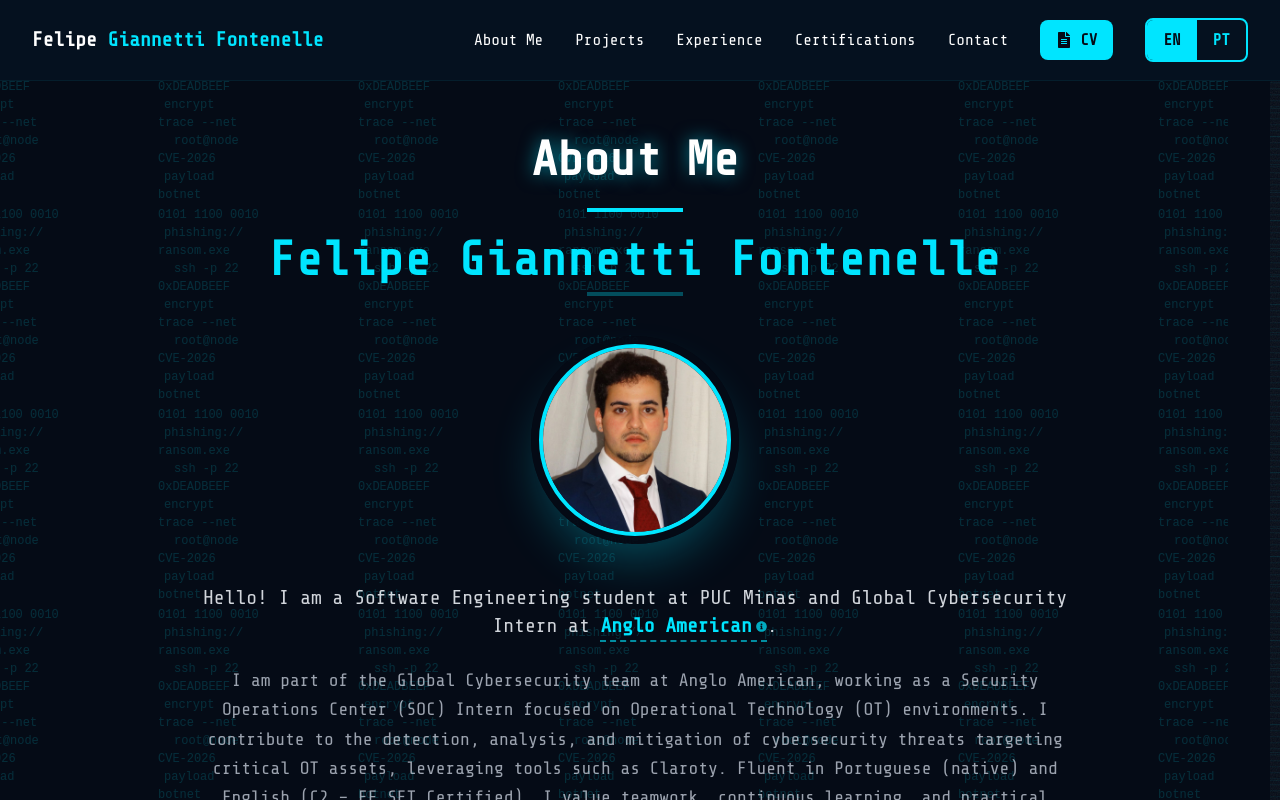
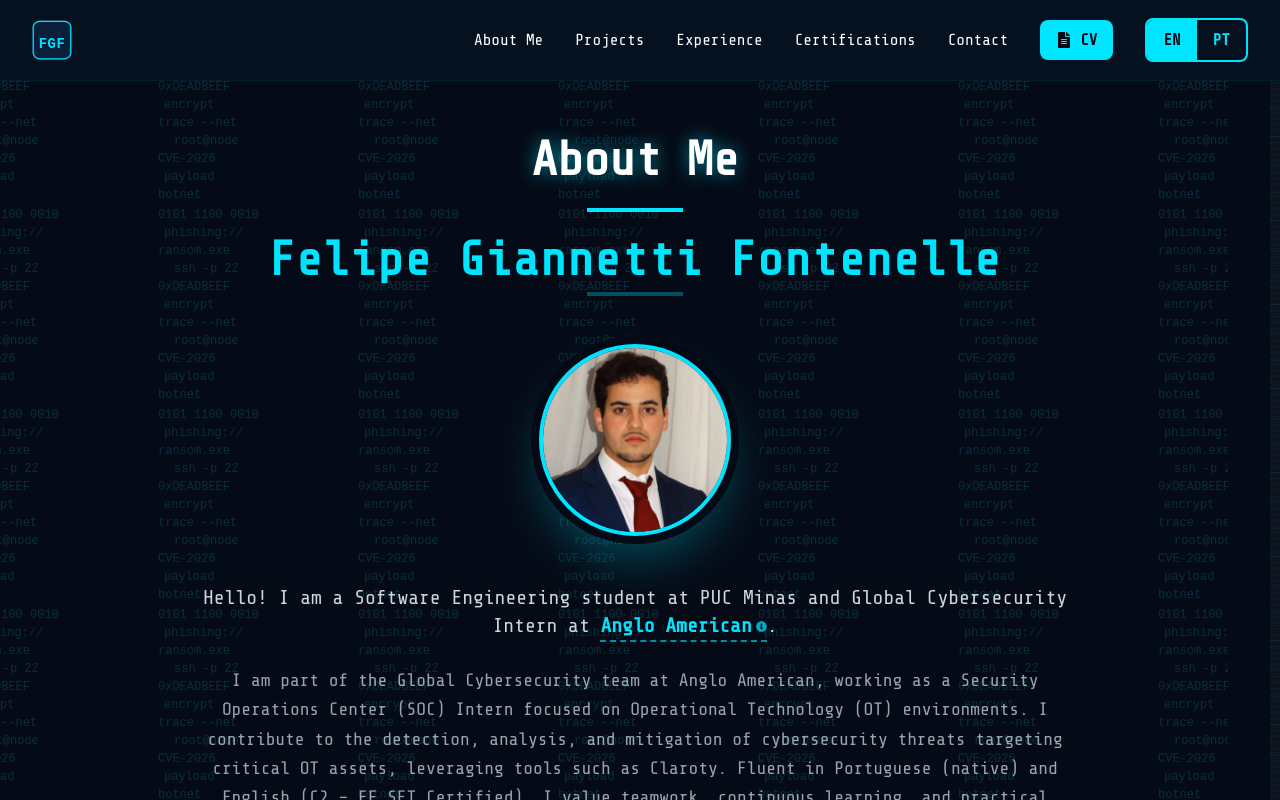
Before and after one commit to felipegiannetti/portfolio-felipe-giannetti-fontenelle, a React (Vite) app: page / in a window 1280 px wide. Built offline with nearby package versions, Linux system fonts and the light colour scheme.

Commit message:
feat: logo feature

```diff
--- a/src/components/Contact.jsx
+++ b/src/components/Contact.jsx
@@ -11,6 +11,11 @@ const Contact = ({ language = 'pt' }) => {
   });
   const [status, setStatus] = useState({ type: '', message: '' });
   const [isSubmitting, setIsSubmitting] = useState(false);
+
+  const showStatus = (type, message) => {
+    setStatus({ type, message });
+    setTimeout(() => setStatus({ type: '', message: '' }), 15000);
+  };
 
   const socialLinks = [
     {
@@ -63,22 +68,22 @@ const Contact = ({ language = 'pt' }) => {
       .sendForm(SERVICE_ID, TEMPLATE_ID, form.current, PUBLIC_KEY)
       .then(
         () => {
-          setStatus({
-            type: 'success',
-            message: language === 'en'
+          showStatus(
+            'success',
+            language === 'en'
               ? 'Message sent successfully! I will get back to you soon.'
-              : 'Mensagem enviada com sucesso! Retornarei em breve.',
-          });
+              : 'Mensagem enviada com sucesso! Retornarei em breve.'
+          );
           setFormData({ name: '', email: '', message: '' });
           setIsSubmitting(false);
         },
         () => {
-          setStatus({
-            type: 'error',
-            message: language === 'en'
+          showStatus(
+            'error',
+            language === 'en'
               ? 'Failed to send message. Please try again later.'
-              : 'Erro ao enviar mensagem. Tente novamente mais tarde.',
-          });
+              : 'Erro ao enviar mensagem. Tente novamente mais tarde.'
+          );
           setIsSubmitting(false);
         }
       );
--- a/src/components/Navbar.jsx
+++ b/src/components/Navbar.jsx
@@ -1,10 +1,51 @@
-import React, { useState, useEffect } from 'react';
+import React, { useState, useEffect, useRef } from 'react';
 import { FaBars, FaTimes, FaFileAlt, FaMapMarkerAlt, FaBriefcase, FaGraduationCap } from 'react-icons/fa';
 
 const Navbar = ({ language, setLanguage, setShowCurriculo }) => {
   const [nav, setNav] = useState(false);
   const [scrolled, setScrolled] = useState(false);
   const [showProfile, setShowProfile] = useState(false);
+  const [typedName, setTypedName] = useState('');
+  const typingRef = useRef(null);
+  const isHovered = useRef(false);
+  const currentLengthRef = useRef(0);
+  const fullName = 'Felipe Giannetti Fontenelle';
+
+  const startTyping = () => {
+    clearInterval(typingRef.current);
+    currentLengthRef.current = 0;
+    setTypedName('');
+    typingRef.current = setInterval(() => {
+      currentLengthRef.current++;
+      setTypedName(fullName.slice(0, currentLengthRef.current));
+      if (currentLengthRef.current >= fullName.length) {
+        clearInterval(typingRef.current);
+      }
+    }, 45);
+  };
+
+  const startErasing = () => {
+    clearInterval(typingRef.current);
+    typingRef.current = setInterval(() => {
+      currentLengthRef.current--;
+      setTypedName(fullName.slice(0, currentLengthRef.current));
+      if (currentLengthRef.current <= 0) {
+        clearInterval(typingRef.current);
+        setShowProfile(false);
+      }
+    }, 30);
+  };
+
+  const handleMouseEnter = () => {
+    isHovered.current = true;
+    setShowProfile(true);
+    startTyping();
+  };
+
+  const handleMouseLeave = () => {
+    isHovered.current = false;
+    startErasing();
+  };
 
   const profileSummary = {
     pt: {
@@ -69,12 +110,33 @@ const Navbar = ({ language, setLanguage, setShowCurriculo }) => {
         <div className="flex justify-between items-center h-20">
           {/* Logo */}
           <div
-            className="relative text-xl font-bold cursor-pointer select-none"
-            onMouseEnter={() => setShowProfile(true)}
-            onMouseLeave={() => setShowProfile(false)}
+            className="relative flex items-center gap-3 cursor-pointer select-none"
+            onMouseEnter={handleMouseEnter}
+            onMouseLeave={handleMouseLeave}
           >
-            <span className="text-white">Felipe</span>
-            <span className="text-accent-green"> Giannetti Fontenelle</span>
+            {/* FGF SVG Logo */}
+            <svg xmlns="http://www.w3.org/2000/svg" viewBox="0 0 64 64" width="40" height="40" className="flex-shrink-0">
+              <rect width="64" height="64" rx="12" fill="#0b1f3a"/>
+              <rect x="2" y="2" width="60" height="60" rx="10" fill="none" stroke="#00e5ff" strokeWidth="2"/>
+              <text
+                x="32" y="44"
+                textAnchor="middle"
+                fontFamily="monospace"
+                fontSize="22"
+                fontWeight="bold"
+                letterSpacing="1"
+                fill="#00e5ff"
+              >FGF</text>
+            </svg>
+
+            {/* Typed name */}
+            {typedName && (
+              <span className="text-xl font-bold whitespace-nowrap overflow-hidden">
+                <span className="text-white">{typedName.slice(0, 6)}</span>
+                <span className="text-accent-green">{typedName.slice(6)}</span>
+                <span className="inline-block w-0.5 h-5 bg-accent-green ml-0.5 align-middle animate-pulse" />
+              </span>
+            )}
 
             {showProfile && (
               <div className="absolute top-full left-0 mt-3 w-72 bg-[#05111f] border border-accent-green/40 rounded-xl p-4 shadow-[0_8px_32px_rgba(0,0,0,0.7)] z-50 pointer-events-none">
```
